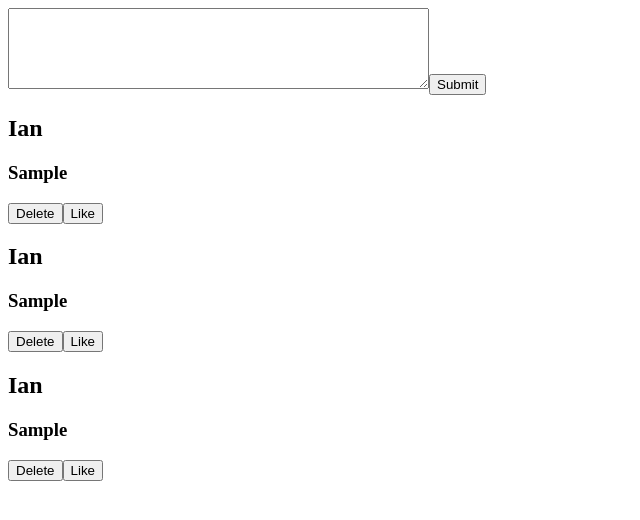
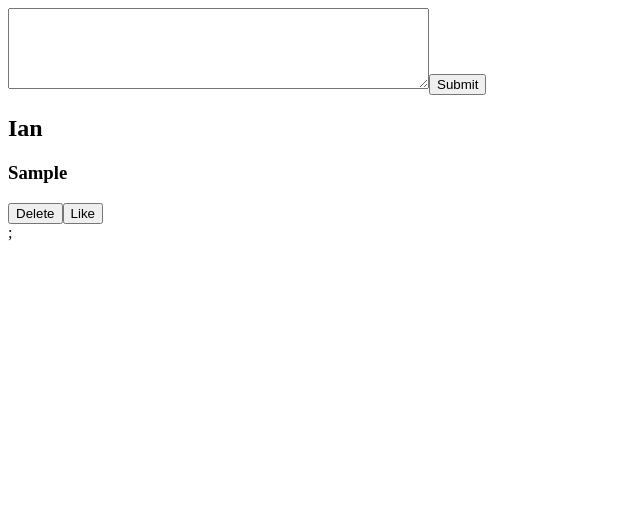
Before and after one commit to Iancahn/notTruth, a React (Create React App) app: page / in a window 1280 px wide. Both pictures are taken after typing "Sample" into the empty fields and a click on the button "Submit". Shown: the top 520 px of the page, without its empty margins (0-640 px from the left). Built offline with nearby package versions, Linux system fonts and the light colour scheme.

Commit message:
Deleting Tweets
setTweet function not working

```diff
--- a/src/App.js
+++ b/src/App.js
@@ -7,7 +7,6 @@
   const [name, setName] = useState("Ian");
   const [textInput, setTextInput] = useState("");
   const [tweets, setTweets] = useState([]);
-  const message = "Hello";
 
   return (
     <div className="App">
@@ -15,7 +14,7 @@
         setTextInput={setTextInput}
         tweets={tweets}
         setTweets={setTweets} />
-      <TweetList name={name} tweets={tweets} />
+      <TweetList name={name} tweets={tweets} setTweet={setTweets} />
     </div>
   );
 }
--- a/src/components/Tweet.js
+++ b/src/components/Tweet.js
@@ -1,11 +1,14 @@
 import React from 'react';
 
-const Tweet = ({ name, message }) => {
+const Tweet = ({ name, tweet, tweets, setTweets }) => {
+    const deleteTweet = () => {
+        setTweets(tweets.filter((t) => t !== tweet));
+    };
     return (
         <div>
             <h2>{name}</h2>
-            <h3>{message}</h3>
-            <button>Delete</button>
+            <h3>{tweet}</h3>
+            <button onClick={deleteTweet}>Delete</button>
             <button>Like</button>
         </div>
     )
--- a/src/components/TweetList.js
+++ b/src/components/TweetList.js
@@ -2,12 +2,12 @@
 // Import Components
 import Tweet from "./Tweet";
 
-const TweetList = ({ name, tweets }) => {
+const TweetList = ({ name, tweets, setTweets }) => {
     return (
         <div className="tweet-list">
-            <Tweet name={name} message={tweets} />
-            <Tweet name={name} message={tweets} />
-            <Tweet name={name} message={tweets} />
+            {tweets.map((tweet => (
+                <Tweet setTweets={setTweets} name={name} tweet={tweet} tweets={tweets} />)
+            ))};
         </div>
     )
 }
```
